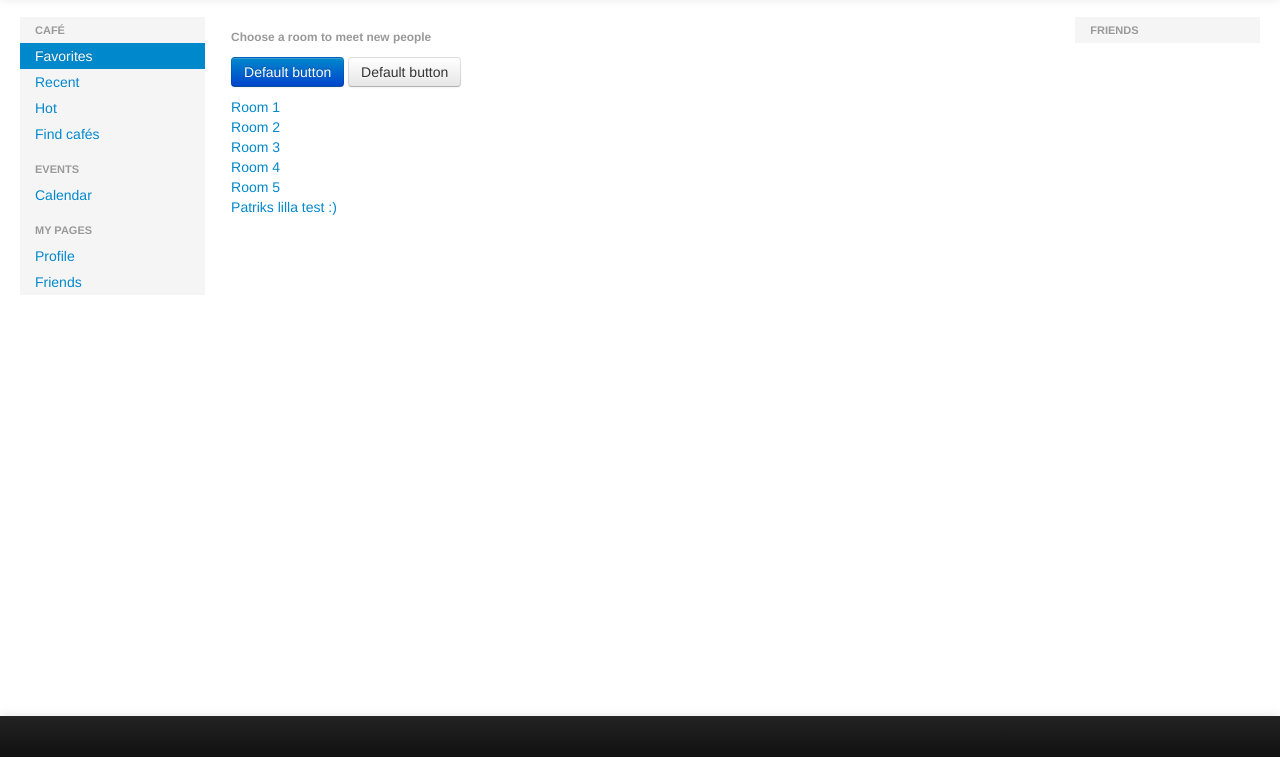
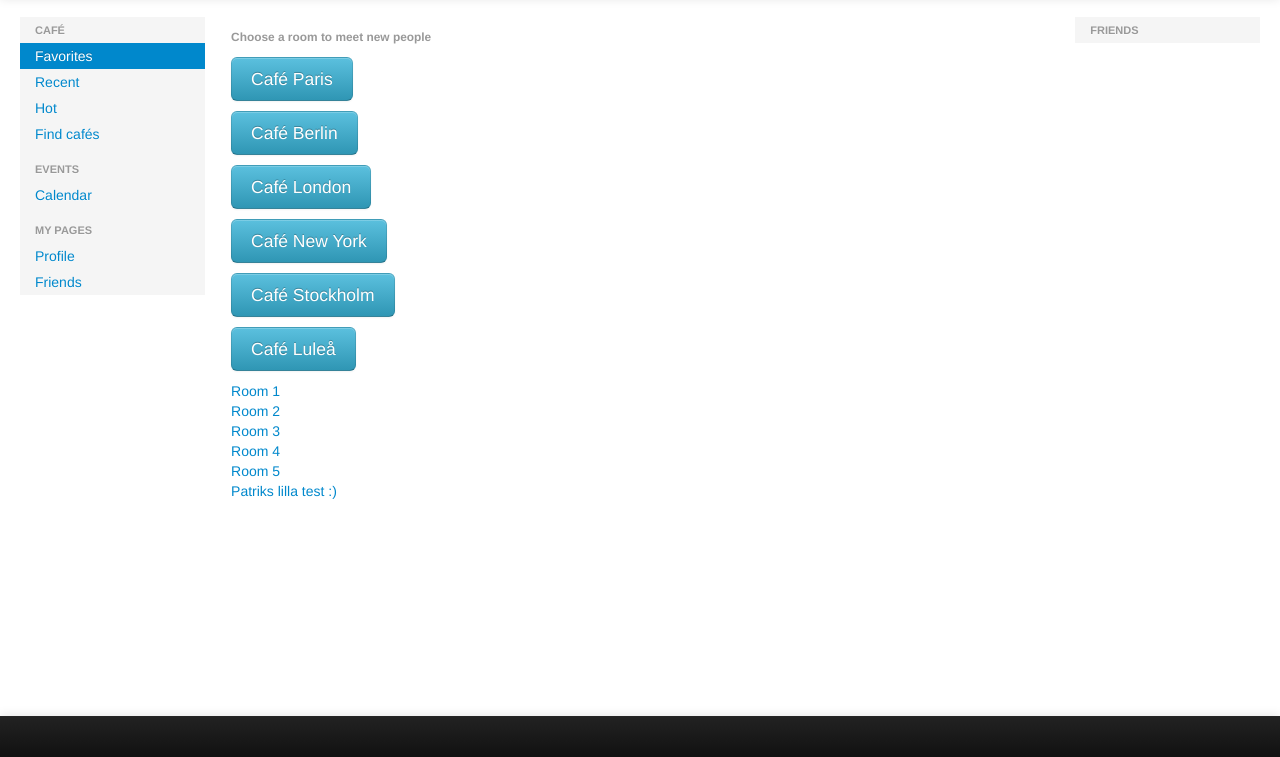
Before and after one commit to alexandratsampikakis/mt-topc, a plain HTML site: page basic_example/public/index.html in a window 1280 px wide. Shown: the part 43-800 px from the top of the page. Drawn offline with Linux system fonts and the light colour scheme.

Commit message:
more buttons added and modified

```diff
--- a/basic_example/public/index.html
+++ b/basic_example/public/index.html
@@ -38,9 +38,23 @@
 	      		<h6>Choose a room to meet new people</h6>
 
 	      		<p>
-			  		<button class="btn btn-primary" type="button">Default button</button>
-			  		<button class="btn" type="button">Default button</button>
-				</p>
+			    	<button class="btn btn-large btn btn-info" type="button">Café Paris</button>
+			    </p>
+			    <p>
+			    	<button class="btn btn-large btn btn-info" type="button">Café Berlin</button>
+			    </p>
+			    <p>
+			    	<button class="btn btn-large btn btn-info" type="button">Café London</button>
+			    </p>
+			    <p>
+			    	<button class="btn btn-large btn btn-info" type="button">Café New York</button>
+			    </p>
+			    <p>
+			    	<button class="btn btn-large btn btn-info" type="button">Café Stockholm</button>
+			    </p>
+			    <p>
+			    	<button class="btn btn-large btn btn-info" type="button">Café Luleå</button>
+			    </p>
 
 				<div id="room1" class="room">
 					<div class="roomtext"><a href="http://satin.research.ltu.se:3001/cafe.html">Room 1</a></div>
```
